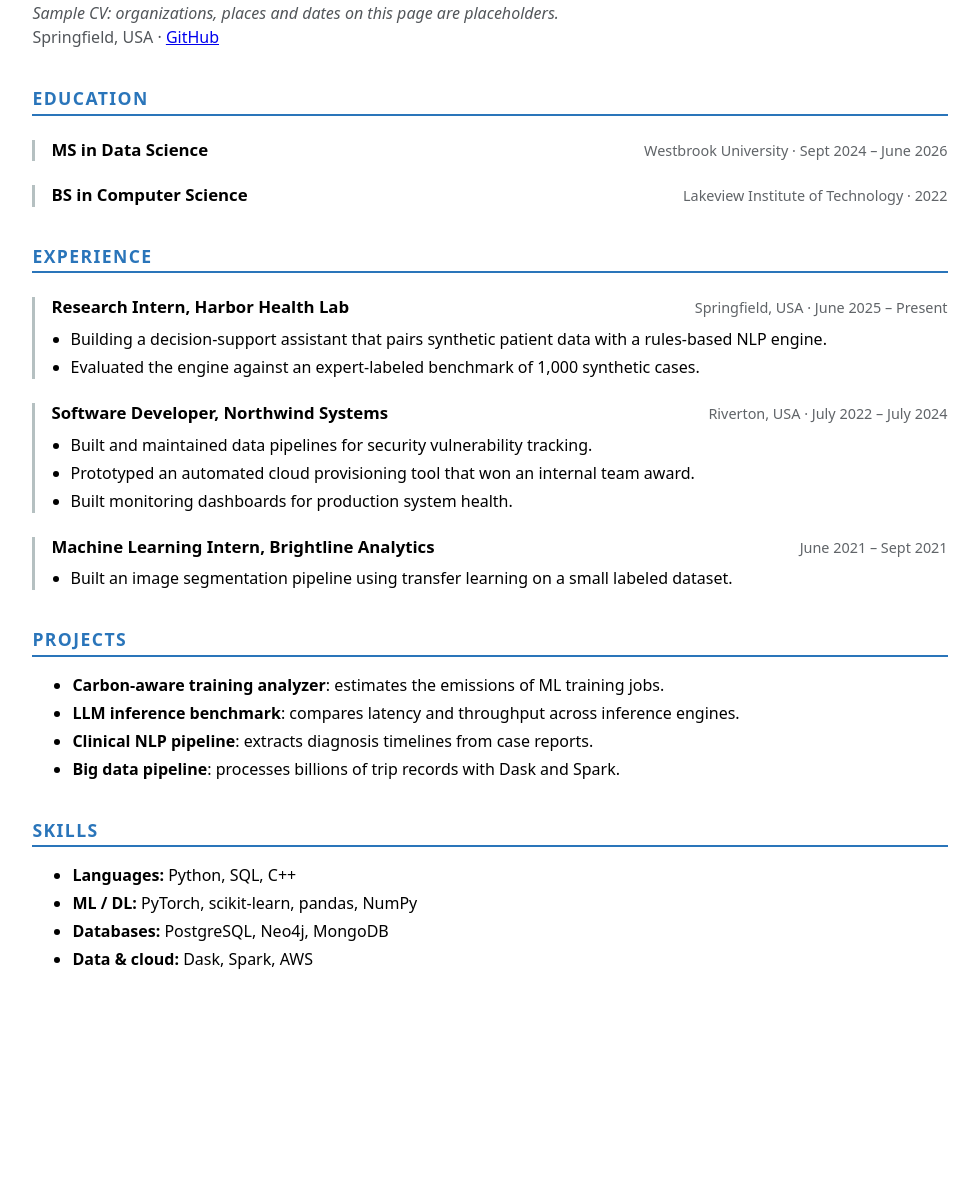
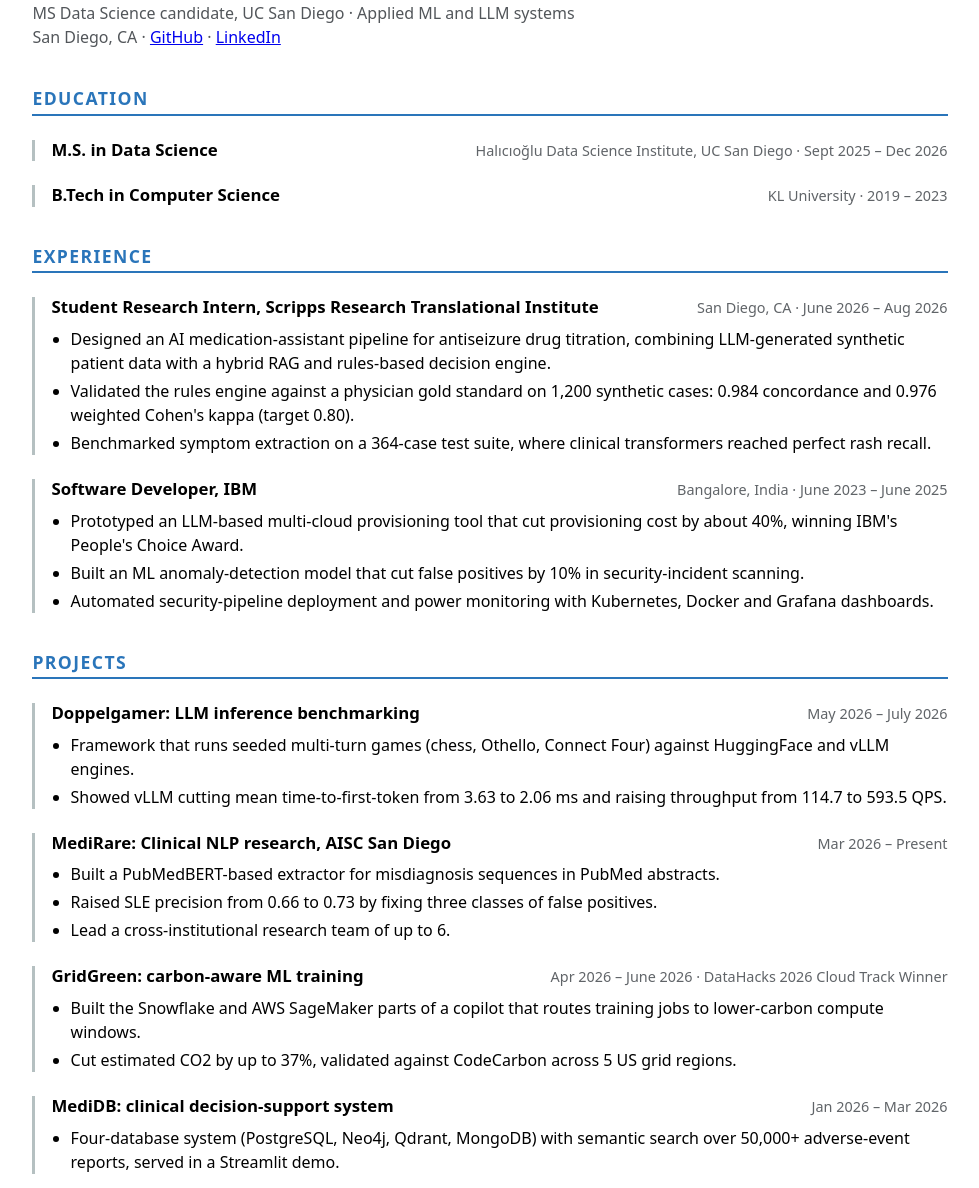
Before and after one commit to sanjana-garimella/portfolio, a plain HTML site: page cv/index.html in a window 1280 px wide. Shown: the part 132-1320 px from the top of the page, without its empty margins (150-1129 px from the left). Before the commit the page ends 1143 px from the top, so only its background shows below. Drawn offline with Linux system fonts and the light colour scheme.

Commit message:
Lab 2: replace placeholder CV with real resume details

```diff
--- a/cv/index.html
+++ b/cv/index.html
@@ -17,12 +17,11 @@
 
     <header>
       <h1>Sanjana Garimella</h1>
+      <p>MS Data Science candidate, UC San Diego · Applied ML and LLM systems</p>
       <p>
-        <em>Sample CV: organizations, places and dates on this page are placeholders.</em>
-      </p>
-      <p>
-        Springfield, USA ·
-        <a href="https://github.com/sanjana-garimella" target="_blank">GitHub</a>
+        San Diego, CA ·
+        <a href="https://github.com/sanjana-garimella" target="_blank">GitHub</a> ·
+        <a href="https://linkedin.com/in/sanjana--garimella" target="_blank">LinkedIn</a>
       </p>
     </header>
 
@@ -31,18 +30,20 @@
 
       <article>
         <header>
-          <h3>MS in Data Science</h3>
+          <h3>M.S. in Data Science</h3>
           <p>
-            Westbrook University ·
-            <time datetime="2024-09">Sept 2024</time> – <time datetime="2026-06">June 2026</time>
+            Halıcıoğlu Data Science Institute, UC San Diego ·
+            <time datetime="2025-09">Sept 2025</time> – <time datetime="2026-12">Dec 2026</time>
           </p>
         </header>
       </article>
 
       <article>
         <header>
-          <h3>BS in Computer Science</h3>
-          <p>Lakeview Institute of Technology · <time datetime="2022">2022</time></p>
+          <h3>B.Tech in Computer Science</h3>
+          <p>
+            KL University · <time datetime="2019">2019</time> – <time datetime="2023">2023</time>
+          </p>
         </header>
       </article>
     </section>
@@ -52,61 +53,122 @@
 
       <article>
         <header>
-          <h3>Research Intern, Harbor Health Lab</h3>
-          <p>Springfield, USA · <time datetime="2025-06">June 2025</time> – Present</p>
+          <h3>Student Research Intern, Scripps Research Translational Institute</h3>
+          <p>
+            San Diego, CA ·
+            <time datetime="2026-06">June 2026</time> – <time datetime="2026-08">Aug 2026</time>
+          </p>
         </header>
         <ul>
           <li>
-            Building a decision-support assistant that pairs synthetic patient data with a
-            rules-based NLP engine.
+            Designed an AI medication-assistant pipeline for antiseizure drug titration, combining
+            LLM-generated synthetic patient data with a hybrid RAG and rules-based decision engine.
           </li>
-          <li>Evaluated the engine against an expert-labeled benchmark of 1,000 synthetic cases.</li>
+          <li>
+            Validated the rules engine against a physician gold standard on 1,200 synthetic cases:
+            0.984 concordance and 0.976 weighted Cohen's kappa (target 0.80).
+          </li>
+          <li>
+            Benchmarked symptom extraction on a 364-case test suite, where clinical transformers
+            reached perfect rash recall.
+          </li>
         </ul>
       </article>
 
       <article>
         <header>
-          <h3>Software Developer, Northwind Systems</h3>
+          <h3>Software Developer, IBM</h3>
           <p>
-            Riverton, USA · <time datetime="2022-07">July 2022</time> –
-            <time datetime="2024-07">July 2024</time>
+            Bangalore, India ·
+            <time datetime="2023-06">June 2023</time> – <time datetime="2025-06">June 2025</time>
           </p>
         </header>
         <ul>
-          <li>Built and maintained data pipelines for security vulnerability tracking.</li>
-          <li>Prototyped an automated cloud provisioning tool that won an internal team award.</li>
-          <li>Built monitoring dashboards for production system health.</li>
-        </ul>
-      </article>
-
-      <article>
-        <header>
-          <h3>Machine Learning Intern, Brightline Analytics</h3>
-          <p><time datetime="2021-06">June 2021</time> – <time datetime="2021-09">Sept 2021</time></p>
-        </header>
-        <ul>
-          <li>Built an image segmentation pipeline using transfer learning on a small labeled dataset.</li>
+          <li>
+            Prototyped an LLM-based multi-cloud provisioning tool that cut provisioning cost by about
+            40%, winning IBM's People's Choice Award.
+          </li>
+          <li>Built an ML anomaly-detection model that cut false positives by 10% in security-incident scanning.</li>
+          <li>
+            Automated security-pipeline deployment and power monitoring with Kubernetes, Docker and
+            Grafana dashboards.
+          </li>
         </ul>
       </article>
     </section>
 
     <section>
       <h2>Projects</h2>
-      <ul>
-        <li><strong>Carbon-aware training analyzer</strong>: estimates the emissions of ML training jobs.</li>
-        <li><strong>LLM inference benchmark</strong>: compares latency and throughput across inference engines.</li>
-        <li><strong>Clinical NLP pipeline</strong>: extracts diagnosis timelines from case reports.</li>
-        <li><strong>Big data pipeline</strong>: processes billions of trip records with Dask and Spark.</li>
-      </ul>
+
+      <article>
+        <header>
+          <h3>Doppelgamer: LLM inference benchmarking</h3>
+          <p><time datetime="2026-05">May 2026</time> – <time datetime="2026-07">July 2026</time></p>
+        </header>
+        <ul>
+          <li>
+            Framework that runs seeded multi-turn games (chess, Othello, Connect Four) against
+            HuggingFace and vLLM engines.
+          </li>
+          <li>
+            Showed vLLM cutting mean time-to-first-token from 3.63 to 2.06 ms and raising throughput
+            from 114.7 to 593.5 QPS.
+          </li>
+        </ul>
+      </article>
+
+      <article>
+        <header>
+          <h3>MediRare: Clinical NLP research, AISC San Diego</h3>
+          <p><time datetime="2026-03">Mar 2026</time> – Present</p>
+        </header>
+        <ul>
+          <li>Built a PubMedBERT-based extractor for misdiagnosis sequences in PubMed abstracts.</li>
+          <li>Raised SLE precision from 0.66 to 0.73 by fixing three classes of false positives.</li>
+          <li>Lead a cross-institutional research team of up to 6.</li>
+        </ul>
+      </article>
+
+      <article>
+        <header>
+          <h3>GridGreen: carbon-aware ML training</h3>
+          <p>
+            <time datetime="2026-04">Apr 2026</time> – <time datetime="2026-06">June 2026</time> ·
+            DataHacks 2026 Cloud Track Winner
+          </p>
+        </header>
+        <ul>
+          <li>
+            Built the Snowflake and AWS SageMaker parts of a copilot that routes training jobs to
+            lower-carbon compute windows.
+          </li>
+          <li>Cut estimated CO2 by up to 37%, validated against CodeCarbon across 5 US grid regions.</li>
+        </ul>
+      </article>
+
+      <article>
+        <header>
+          <h3>MediDB: clinical decision-support system</h3>
+          <p><time datetime="2026-01">Jan 2026</time> – <time datetime="2026-03">Mar 2026</time></p>
+        </header>
+        <ul>
+          <li>
+            Four-database system (PostgreSQL, Neo4j, Qdrant, MongoDB) with semantic search over
+            50,000+ adverse-event reports, served in a Streamlit demo.
+          </li>
+        </ul>
+      </article>
     </section>
 
     <section>
       <h2>Skills</h2>
       <ul>
-        <li><strong>Languages:</strong> Python, SQL, C++</li>
-        <li><strong>ML / DL:</strong> PyTorch, scikit-learn, pandas, NumPy</li>
-        <li><strong>Databases:</strong> PostgreSQL, Neo4j, MongoDB</li>
-        <li><strong>Data &amp; cloud:</strong> Dask, Spark, AWS</li>
+        <li><strong>Languages:</strong> Python, SQL, C++, Java</li>
+        <li><strong>ML / DS:</strong> scikit-learn, PyTorch, Hugging Face Transformers, XGBoost, pandas, NumPy</li>
+        <li><strong>NLP / LLMs:</strong> vLLM, RAG, PubMedBERT, FastAPI, Streamlit, MCP</li>
+        <li><strong>Databases:</strong> PostgreSQL, Neo4j, MongoDB, Qdrant</li>
+        <li><strong>Data &amp; cloud:</strong> AWS, Snowflake, Spark, Dask, PyArrow</li>
+        <li><strong>Tools:</strong> Git, Docker, Grafana, MPI</li>
       </ul>
     </section>
   </body>
```
